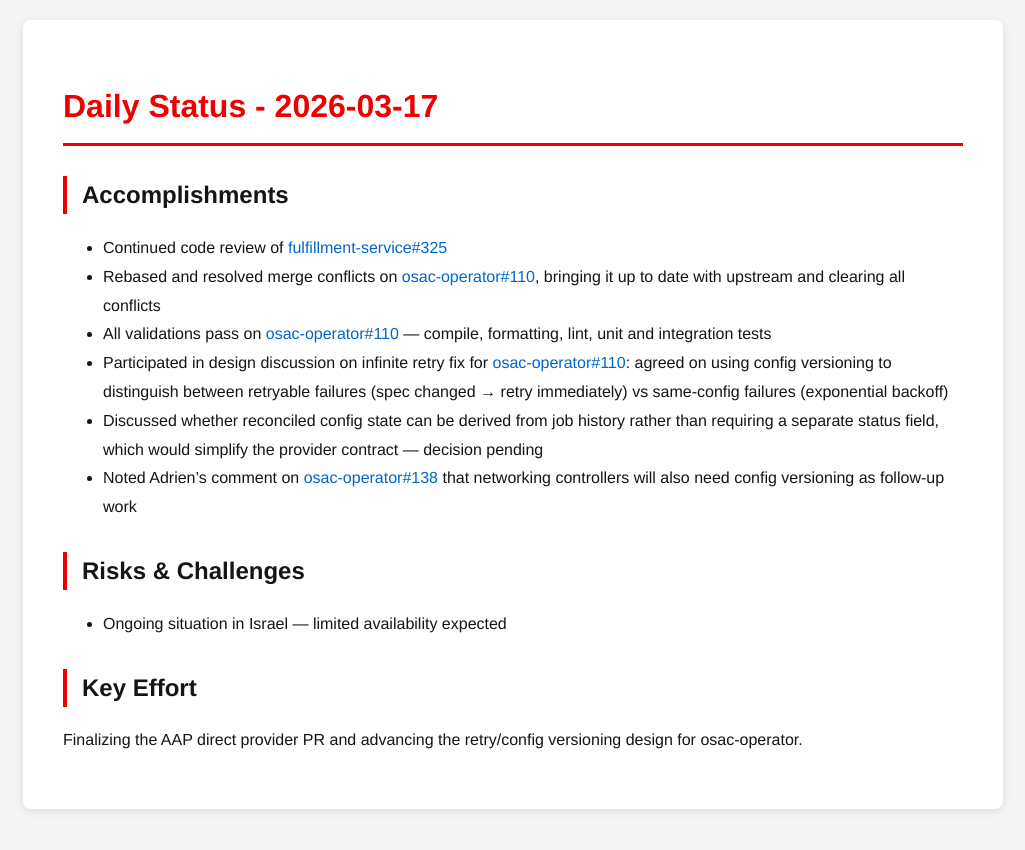
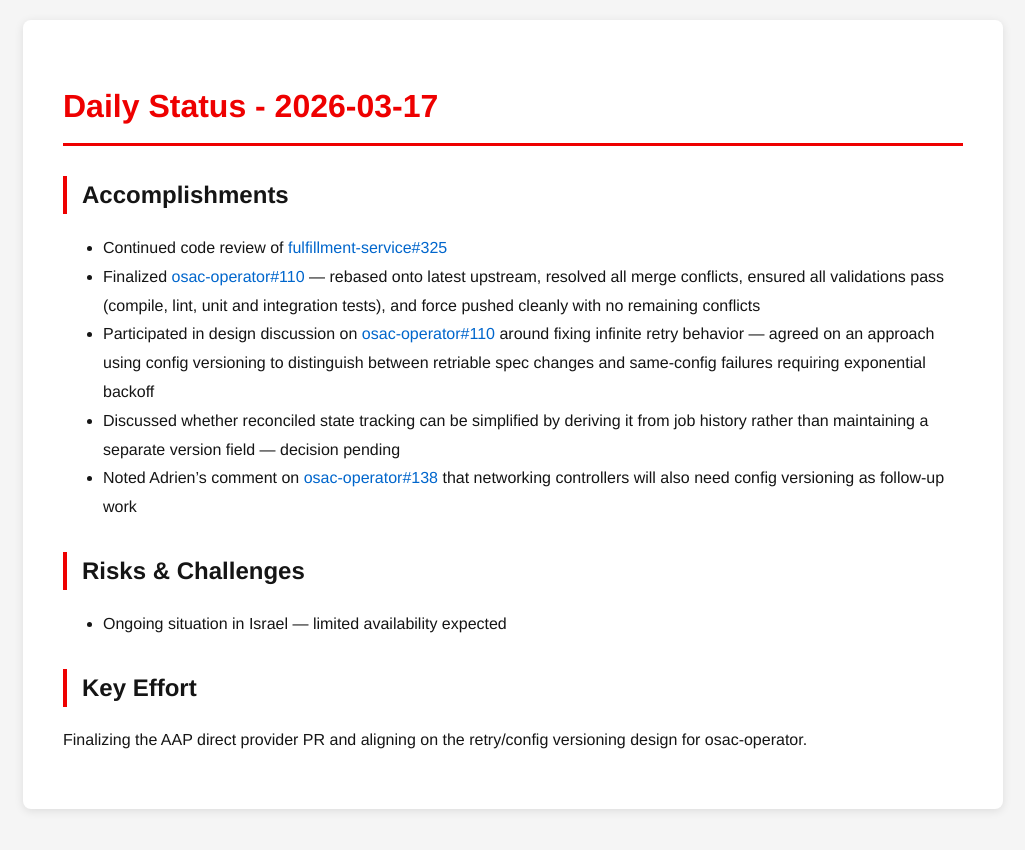
Before and after one commit to tzvatot/daily-status, a Jekyll site: the page built from 2026-03-17.md, in a window 1280 px wide. Shown: the top 850 px of the page, without its empty margins (127-1152 px from the left). Built offline with Jekyll 4.4.1, drawn with Linux system fonts in a browser that asks for light colours.

Commit message:
Daily status update - 2026-03-17

```diff
--- a/2026-03-17.md
+++ b/2026-03-17.md
@@ -8,14 +8,13 @@ date: 2026-03-17
 
 ## Accomplishments
 - Continued code review of [fulfillment-service#325](https://github.com/osac-project/fulfillment-service/pull/325)
-- Rebased and resolved merge conflicts on [osac-operator#110](https://github.com/osac-project/osac-operator/pull/110), bringing it up to date with upstream and clearing all conflicts
-- All validations pass on [osac-operator#110](https://github.com/osac-project/osac-operator/pull/110) — compile, formatting, lint, unit and integration tests
-- Participated in design discussion on infinite retry fix for [osac-operator#110](https://github.com/osac-project/osac-operator/pull/110): agreed on using config versioning to distinguish between retryable failures (spec changed → retry immediately) vs same-config failures (exponential backoff)
-- Discussed whether reconciled config state can be derived from job history rather than requiring a separate status field, which would simplify the provider contract — decision pending
+- Finalized [osac-operator#110](https://github.com/osac-project/osac-operator/pull/110) — rebased onto latest upstream, resolved all merge conflicts, ensured all validations pass (compile, lint, unit and integration tests), and force pushed cleanly with no remaining conflicts
+- Participated in design discussion on [osac-operator#110](https://github.com/osac-project/osac-operator/pull/110) around fixing infinite retry behavior — agreed on an approach using config versioning to distinguish between retriable spec changes and same-config failures requiring exponential backoff
+- Discussed whether reconciled state tracking can be simplified by deriving it from job history rather than maintaining a separate version field — decision pending
 - Noted Adrien's comment on [osac-operator#138](https://github.com/osac-project/osac-operator/pull/138) that networking controllers will also need config versioning as follow-up work
 
 ## Risks & Challenges
 - Ongoing situation in Israel — limited availability expected
 
 ## Key Effort
-Finalizing the AAP direct provider PR and advancing the retry/config versioning design for osac-operator.
+Finalizing the AAP direct provider PR and aligning on the retry/config versioning design for osac-operator.
```
